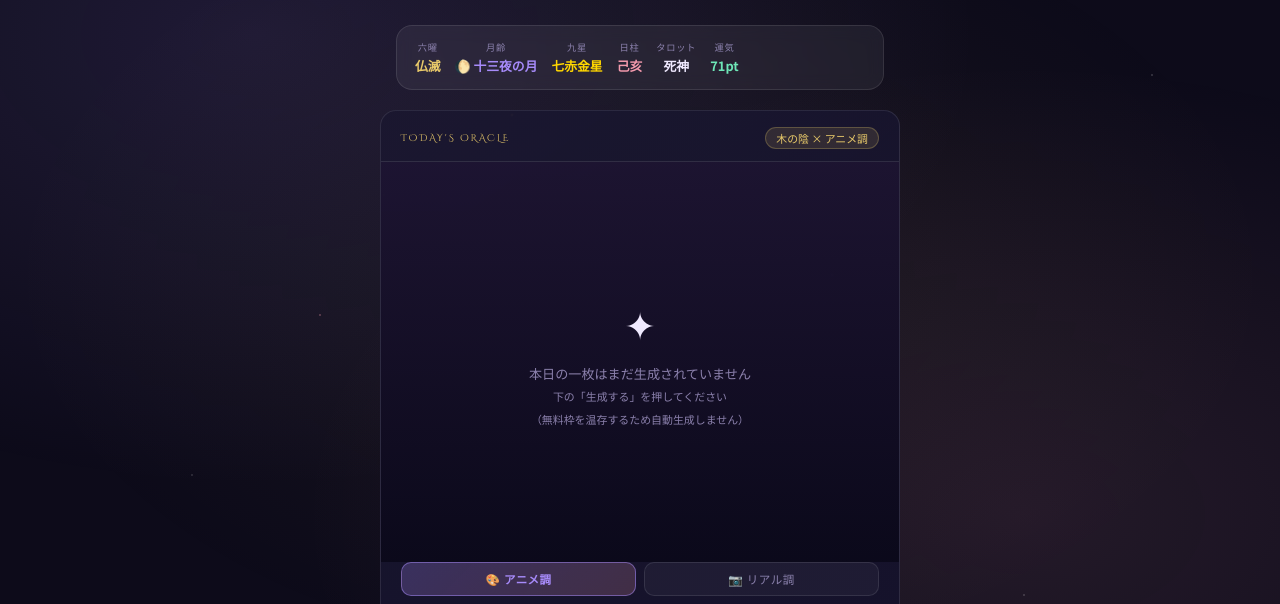
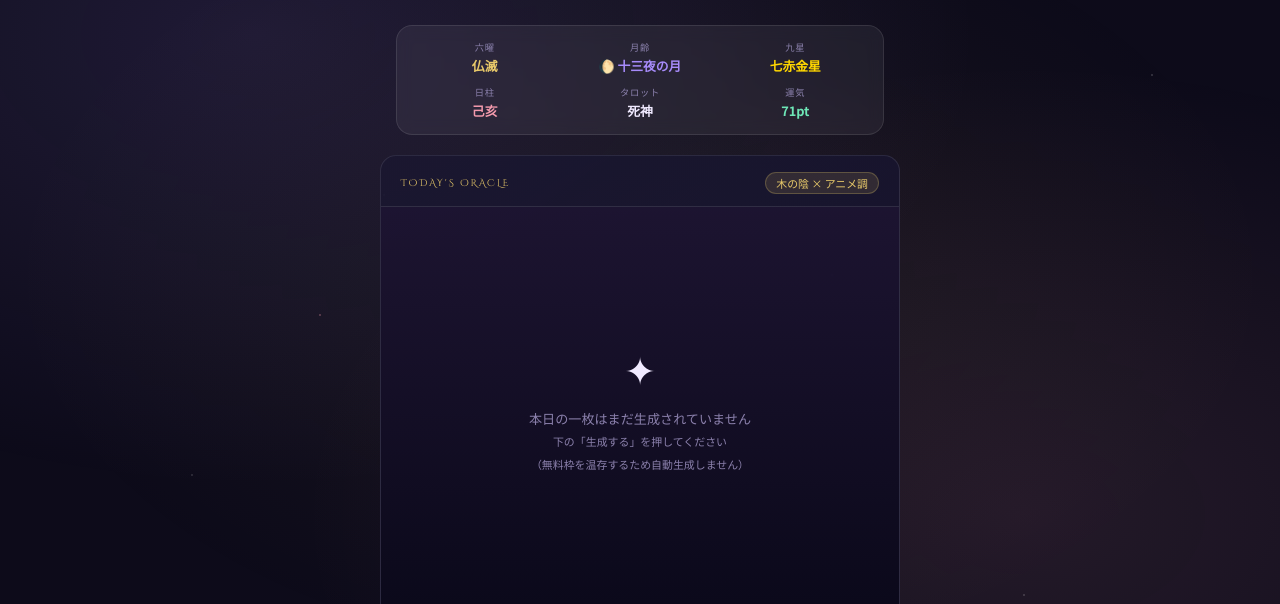
Before and after one commit to kohei-omura/LGO3, a plain HTML site: page index.html in a window 1280 px wide. Shown: the part 125-729 px from the top of the page. Drawn offline with Linux system fonts and the light colour scheme.

Commit message:
見た目: 運勢の6項目を3列×2段の均等な格子に（数字は等幅）
Co-Authored-By: Claude Opus 5.5 <noreply@anthropic.com>
Claude-Session: https://claude.ai/code/session_01R149yh6GTpazBzSqdjAcrZ

```diff
--- a/index.html
+++ b/index.html
@@ -97,10 +97,11 @@
   .header-subtitle { font-family: 'Cinzel Decorative', serif; font-size: .62rem; letter-spacing: .3em; color: var(--gold); margin-bottom: 10px; opacity: .85; }
   .header-title { font-family: 'Shippori Mincho', serif; font-size: 1.7rem; font-weight: 700; background: linear-gradient(135deg, var(--gold) 0%, var(--rose) 50%, var(--violet) 100%); -webkit-background-clip: text; -webkit-text-fill-color: transparent; background-clip: text; line-height: 1.3; margin-bottom: 6px; }
   .header-date { font-size: .75rem; color: var(--muted); letter-spacing: .1em; }
-  .fortune-bar { background: var(--glass); border: 1px solid var(--border); border-radius: 16px; padding: 14px 18px; margin-bottom: 20px; display: flex; flex-wrap: wrap; gap: 8px 14px; align-items: center; backdrop-filter: blur(8px); }
+  /* 6項目を3列×2段の均等な格子に（旧版は折り返しで「運気」だけが2段目に残っていた） */
+  .fortune-bar { background: var(--glass); border: 1px solid var(--border); border-radius: 16px; padding: 14px 14px; margin-bottom: 20px; display: grid; grid-template-columns: repeat(3, minmax(0, 1fr)); gap: 10px 8px; align-items: start; backdrop-filter: blur(8px); }
   .fb-item { display: flex; flex-direction: column; align-items: center; gap: 2px; }
   .fb-label { font-size: .58rem; color: var(--muted); letter-spacing: .08em; }
-  .fb-value { font-size: .8rem; font-weight: 700; color: var(--text); }
+  .fb-value { font-size: .8rem; font-weight: 700; color: var(--text); text-align: center; font-variant-numeric: tabular-nums; }
   .fb-value.gold { color: var(--gold); }
   .fb-value.rose { color: var(--rose); }
   .fb-value.violet { color: var(--violet); }
```
